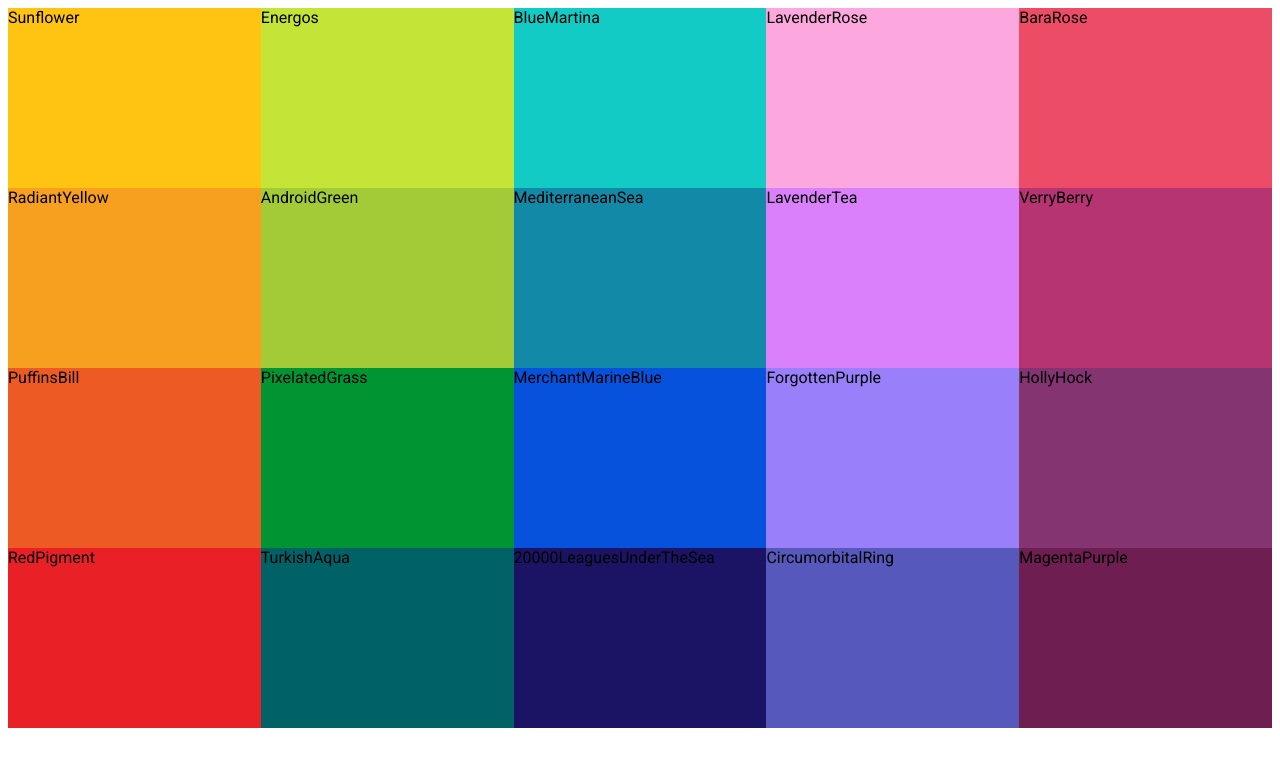
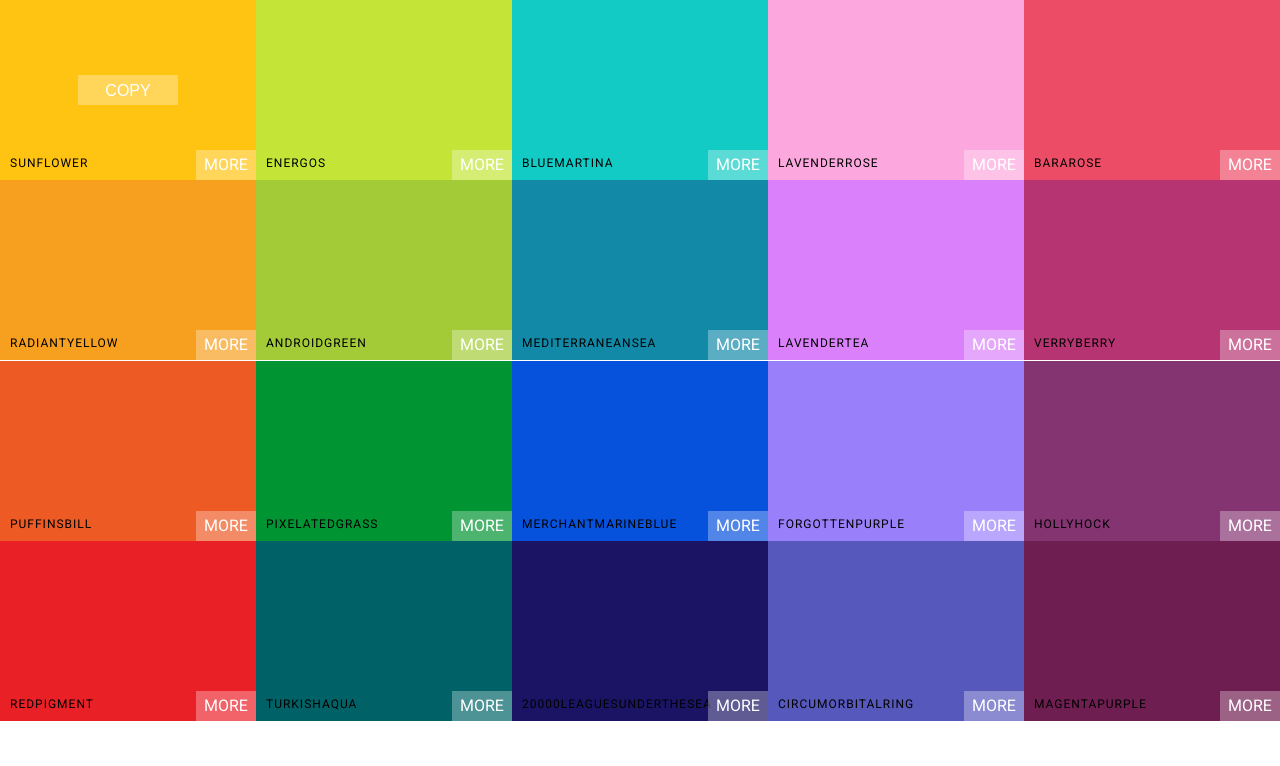
Before and after one commit to Schow94/colors-app-react, a React (Create React App) app: page / in a window 1280 px wide. Shown: the top 766 px of the page. Built offline with nearby package versions, Linux system fonts and the light colour scheme.

Commit message:
Style ColorBox

```diff
--- a/public/index.html
+++ b/public/index.html
@@ -26,7 +26,7 @@
     -->
     <title>React App</title>
   </head>
-  <body>
+  <body style="margin:0 auto">
     <noscript>You need to enable JavaScript to run this app.</noscript>
     <div id="root"></div>
     <!--
--- a/src/ColorBox.css
+++ b/src/ColorBox.css
@@ -5,4 +5,56 @@
   display: inline-block;
   position: relative;
   cursor: pointer;
+  margin-bottom: -3.7px;
 }
+
+.copy-button {
+  width: 100px;
+  height: 30px;
+  position: absolute;
+  display: inline-block;
+  top: 50%;
+  left: 50%;
+  margin-left: -50px;
+  margin-top: -15px;
+  text-align: center;
+  outline: none;
+  background: rgba(255, 255, 255, 0.3);
+  font-size: 1rem;
+  line-height: 30px;
+  color: white;
+  text-emphasis: none;
+  text-transform: uppercase;
+  border: none;
+  opacity: 0;
+}
+
+.ColorBox:hover .copy-button {
+  opacity: 1;
+}
+
+.box-content {
+  position: absolute;
+  width: 100%;
+  left: 0px;
+  bottom: 0px;
+  padding: 10px;
+  color: black;
+  letter-spacing: 1px;
+  text-transform: uppercase;
+  font-size: 12px;
+}
+
+.see-more {
+  background: rgba(255, 255, 255, 0.3);
+  position: absolute;
+  border: none;
+  right: 0px;
+  bottom: 0px;
+  color: white;
+  width: 60px;
+  height: 30px;
+  text-align: center;
+  line-height: 30px;
+  text-transform: uppercase;
+}
--- a/src/ColorBox.js
+++ b/src/ColorBox.js
@@ -3,9 +3,16 @@
 
 export default class ColorBox extends Component {
   render() {
+    const { name, background } = this.props;
     return (
-      <div style={{ background: this.props.background }} className="ColorBox">
-        <span>{this.props.name}</span>
+      <div style={{ background }} className="ColorBox">
+        <div className="copy-container">
+          <div className="box-content">
+            <span>{name}</span>
+          </div>
+          <button className="copy-button">copy</button>
+        </div>
+        <span className="see-more">MORE</span>
       </div>
     );
   }
```
